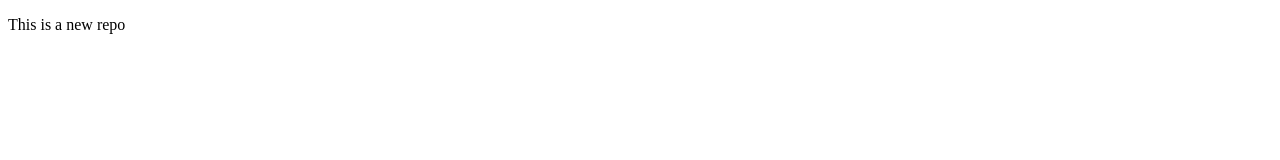
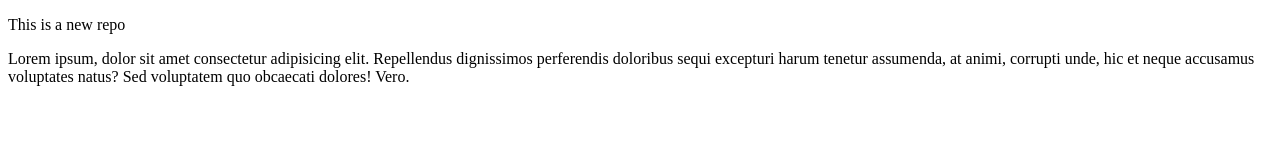
Before and after one commit to RaviP9973/localRepo, a plain HTML site: page index.html in a window 1280 px wide. Drawn offline with Linux system fonts and the light colour scheme.

Commit message:
checking features

```diff
--- a/index.html
+++ b/index.html
@@ -7,5 +7,6 @@
 </head>
 <body>
     <p>This is a new repo</p>
+    <p>Lorem ipsum, dolor sit amet consectetur adipisicing elit. Repellendus dignissimos perferendis doloribus sequi excepturi harum tenetur assumenda, at animi, corrupti unde, hic et neque accusamus voluptates natus? Sed voluptatem quo obcaecati dolores! Vero.</p>
 </body>
 </html>
```
